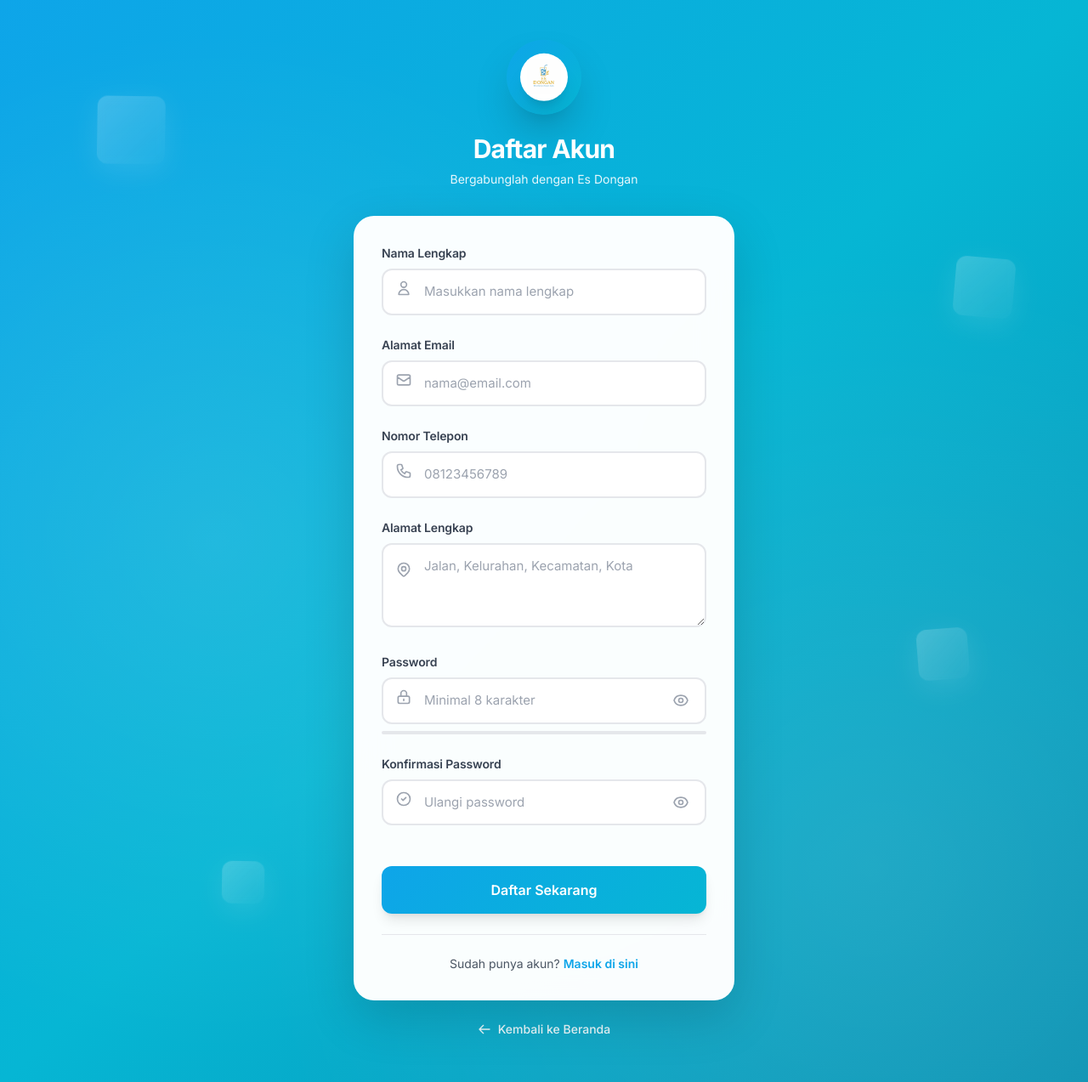
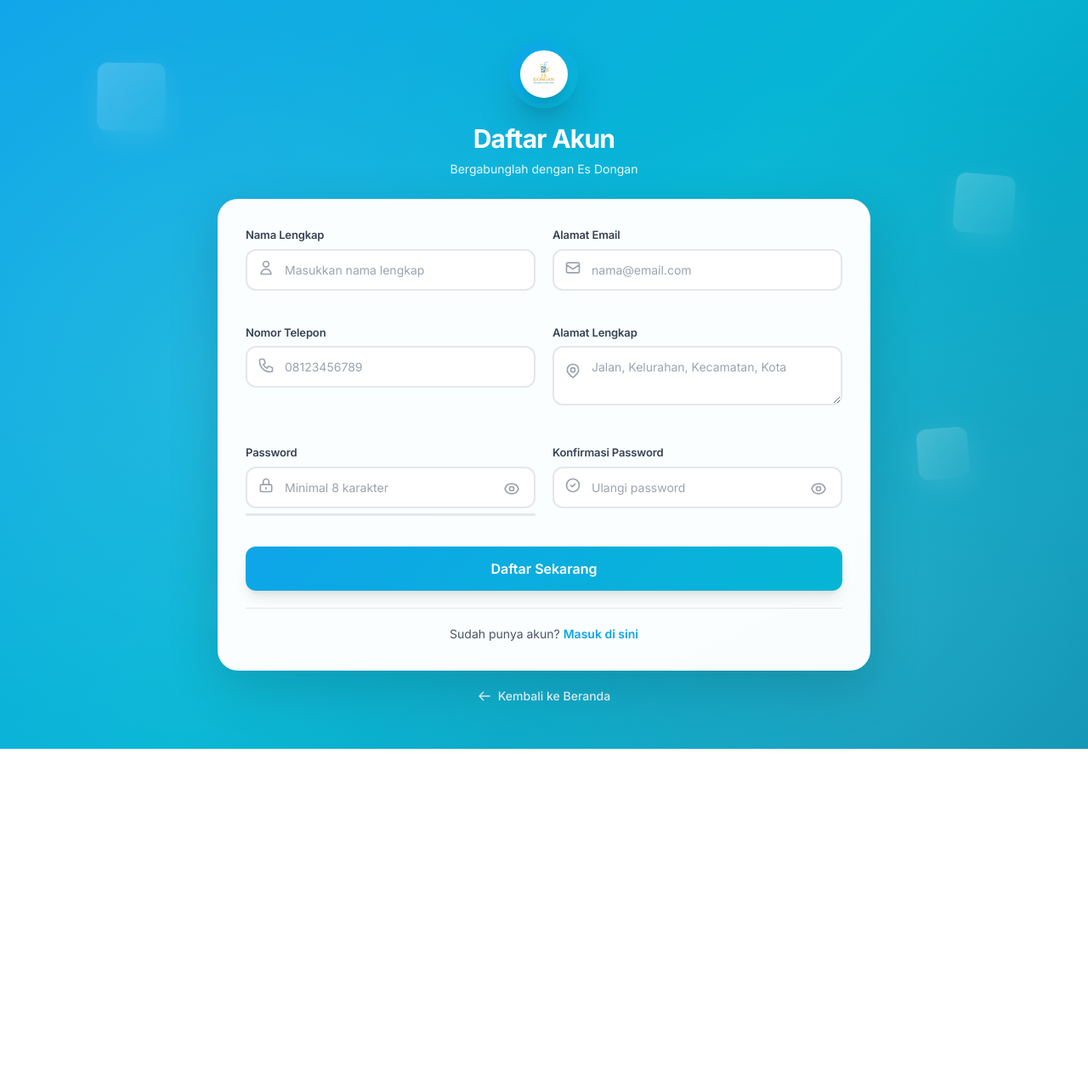
Before and after one commit to heykelprayogitimantags/web-es-dongan, a CodeIgniter 4 app: the page made by app/Views/auth/register.php in a window 1280 px wide. Shown: the whole page at 85% size. After the commit the page ends 881 px from the top, so only its background shows below. Run offline with PHP 8.4 and a stand-in for CodeIgniter, Linux system fonts and the light colour scheme; the template is opened without the code that fills it, so the values that code supplies are empty; some libraries are stand-ins or nearby versions.

Commit message:
update register

```diff
--- a/app/Views/auth/register.php
+++ b/app/Views/auth/register.php
@@ -3,7 +3,7 @@
 <head>
     <meta charset="UTF-8">
     <meta name="viewport" content="width=device-width, initial-scale=1.0">
-    <title>Daftar Akun - Toko Es</title>
+    <title>Daftar Akun - Es Dongan</title>
     <script src="https://cdn.tailwindcss.com"></script>
     <style>
         @import url('https://fonts.googleapis.com/css2?family=Inter:wght@400;500;600;700;800&display=swap');
@@ -32,7 +32,7 @@
 
         @keyframes float {
             0%, 100% { transform: translateY(0px); }
-            50% { transform: translateY(-15px); }
+            50% { transform: translateY(-10px); }
         }
 
         .bg-pattern {
@@ -71,16 +71,16 @@
 
         .input-group {
             position: relative;
-            margin-bottom: 1.5rem;
+            margin-bottom: 1.25rem;
         }
 
         .input-group input,
         .input-group textarea {
             width: 100%;
-            padding: 14px 16px 14px 48px;
+            padding: 12px 14px 12px 44px;
             border: 2px solid #e5e7eb;
             border-radius: 12px;
-            font-size: 15px;
+            font-size: 14px;
             transition: all 0.3s ease;
             background: white;
         }
@@ -94,29 +94,29 @@
 
         .input-group label {
             display: block;
-            margin-bottom: 8px;
+            margin-bottom: 6px;
             font-weight: 600;
             color: #374151;
-            font-size: 14px;
+            font-size: 13px;
             letter-spacing: -0.01em;
         }
 
         .input-icon {
             position: absolute;
-            left: 16px;
-            top: 42px;
+            left: 14px;
+            top: 38px;
             color: #9ca3af;
             pointer-events: none;
         }
 
         .input-group textarea {
             resize: vertical;
-            min-height: 80px;
-            padding-top: 14px;
+            min-height: 70px;
+            padding-top: 12px;
         }
 
         .input-group.textarea-group .input-icon {
-            top: 50px;
+            top: 44px;
         }
 
         .btn-primary {
@@ -152,8 +152,8 @@
 
         .password-toggle {
             position: absolute;
-            right: 16px;
-            top: 42px;
+            right: 14px;
+            top: 38px;
             cursor: pointer;
             color: #9ca3af;
             transition: color 0.2s;
@@ -167,10 +167,10 @@
         }
 
         .strength-meter {
-            height: 4px;
+            height: 3px;
             background: #e5e7eb;
             border-radius: 2px;
-            margin-top: 8px;
+            margin-top: 6px;
             overflow: hidden;
         }
 
@@ -197,9 +197,9 @@
         }
 
         .alert {
-            padding: 16px;
+            padding: 14px;
             border-radius: 12px;
-            margin-bottom: 24px;
+            margin-bottom: 20px;
             animation: slideDown 0.3s ease;
         }
 
@@ -220,8 +220,6 @@
             color: #991b1b;
         }
 
-
-
         .card-shadow {
             box-shadow: 0 20px 60px rgba(0, 0, 0, 0.15);
         }
@@ -237,7 +235,23 @@
             color: #0284c7;
         }
 
-        @media (max-width: 640px) {
+        .form-grid {
+            display: grid;
+            grid-template-columns: repeat(2, 1fr);
+            gap: 1.25rem;
+        }
+
+        .col-span-2 {
+            grid-column: span 2;
+        }
+
+        @media (max-width: 768px) {
+            .form-grid {
+                grid-template-columns: 1fr;
+            }
+            .col-span-2 {
+                grid-column: span 1;
+            }
             .glass-effect {
                 padding: 24px !important;
             }
@@ -253,10 +267,10 @@
     <div class="ice-cube" style="width: 50px; height: 50px; bottom: 15%; left: 20%; animation-delay: 3s;"></div>
     <div class="ice-cube" style="width: 45px; height: 45px; top: 75%; left: 50%; animation-delay: 5s;"></div>
 
-    <div class="w-full max-w-md relative z-10 my-8">
+    <div class="w-full max-w-3xl relative z-10 my-8">
         <!-- Logo/Brand Section -->
-        <div class="text-center mb-8 animate-float">
-            <div class="inline-block p-4 rounded-full bg-gradient-to-br from-[#0ea5e9] to-[#06b6d4] shadow-2xl mb-4">
+        <div class="text-center mb-6 animate-float">
+            <div class="inline-block p-3 rounded-full bg-gradient-to-br from-[#0ea5e9] to-[#06b6d4] shadow-2xl mb-3">
                 <div class="relative bg-white rounded-full p-2 shadow-xl">
                     <img src="/uploads/Logo Es Dongan.png" alt="Es Dongan Logo" class="w-10 h-10 object-contain">
                 </div>
@@ -271,13 +285,13 @@
             <!-- Flash Messages -->
             <?php if(session()->getFlashdata('errors')): ?>
             <div class="alert alert-error">
-                <p class="font-semibold mb-2 flex items-center">
+                <p class="font-semibold mb-2 flex items-center text-sm">
                     <svg class="w-5 h-5 mr-2" fill="currentColor" viewBox="0 0 20 20">
                         <path fill-rule="evenodd" d="M10 18a8 8 0 100-16 8 8 0 000 16zM8.707 7.293a1 1 0 00-1.414 1.414L8.586 10l-1.293 1.293a1 1 0 101.414 1.414L10 11.414l1.293 1.293a1 1 0 001.414-1.414L11.414 10l1.293-1.293a1 1 0 00-1.414-1.414L10 8.586 8.707 7.293z" clip-rule="evenodd"/>
                     </svg>
                     Terjadi kesalahan
                 </p>
-                <ul class="text-sm space-y-1 ml-7">
+                <ul class="text-xs space-y-1 ml-7">
                     <?php foreach(session()->getFlashdata('errors') as $error): ?>
                         <li>• <?= $error ?></li>
                     <?php endforeach; ?>
@@ -286,6 +300,7 @@
             <?php endif; ?>
 
             <form action="/register" method="post" id="registerForm">
+                <div class="form-grid">
                     <!-- Nama Lengkap -->
                     <div class="input-group">
                         <label for="name">Nama Lengkap</label>
@@ -343,7 +358,7 @@
                         <textarea
                             id="address"
                             name="address"
-                        rows="3"
+                            rows="2"
                             placeholder="Jalan, Kelurahan, Kecamatan, Kota"
                             autocomplete="street-address"><?= old('address') ?></textarea>
                     </div>
@@ -392,17 +407,18 @@
                             </svg>
                         </button>
                     </div>
+                </div>
 
                 <!-- Register Button -->
                 <button
                     type="submit"
-                    class="w-full btn-primary text-white py-4 rounded-xl font-semibold text-base shadow-lg mt-6">
+                    class="w-full btn-primary text-white py-3.5 rounded-xl font-semibold text-base shadow-lg mt-4">
                     Daftar Sekarang
                 </button>
             </form>
 
             <!-- Login Link -->
-            <div class="text-center mt-6 pt-6 border-t border-gray-200">
+            <div class="text-center mt-5 pt-5 border-t border-gray-200">
                 <p class="text-gray-600 text-sm">
                     Sudah punya akun?
                     <a href="/login" class="link-primary">Masuk di sini</a>
@@ -411,7 +427,7 @@
         </div>
 
         <!-- Back to Home -->
-        <div class="text-center mt-6">
+        <div class="text-center mt-5">
             <a href="/" class="inline-flex items-center text-white/90 hover:text-white transition-colors text-sm font-medium">
                 <svg class="w-4 h-4 mr-2" fill="none" stroke="currentColor" viewBox="0 0 24 24">
                     <path stroke-linecap="round" stroke-linejoin="round" stroke-width="2" d="M10 19l-7-7m0 0l7-7m-7 7h18"/>
```
Lines whose indentation alone changed are shown as unchanged.
